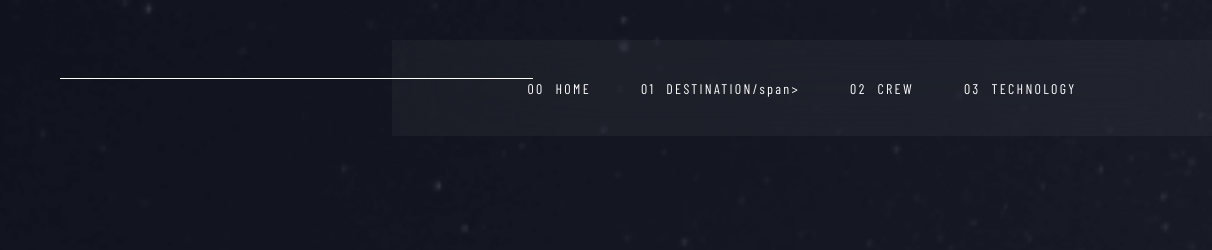
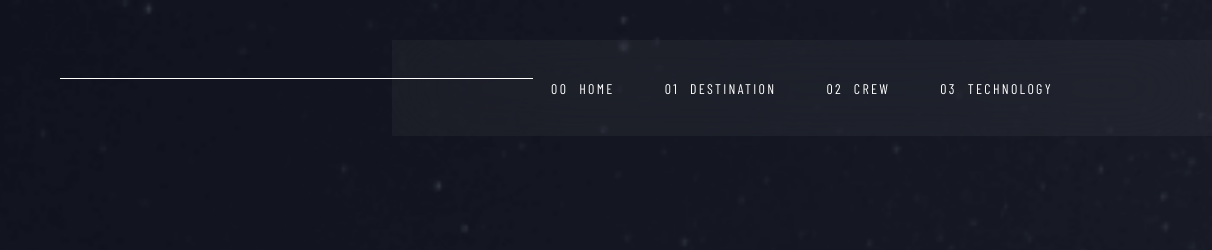
Before and after one commit to fabianraymund/space_project, a plain HTML site: page destination/moon.html in a window 1280 px wide. Shown: the top 250 px of the page, 68-1280 px from the left. Drawn offline with Linux system fonts and the light colour scheme.

Commit message:
made dest

```diff
--- a/destination/moon.html
+++ b/destination/moon.html
@@ -29,7 +29,7 @@
                 </li>
                 <li>
                     <a href="./moon.html">
-                        <span class="num">01</span><span>DESTINATION/span>
+                        <span class="num">01</span><span>DESTINATION
                     </a>
                 </li>
                 <li>
```
